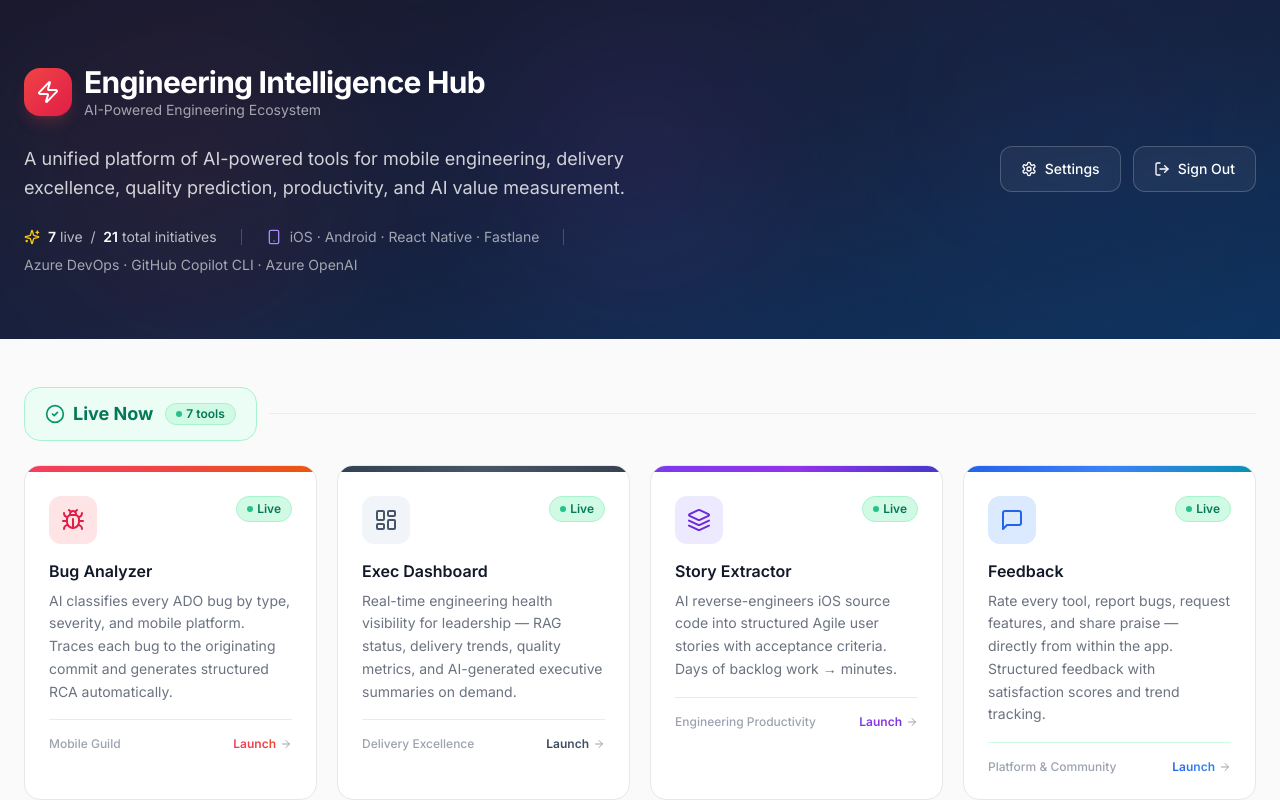
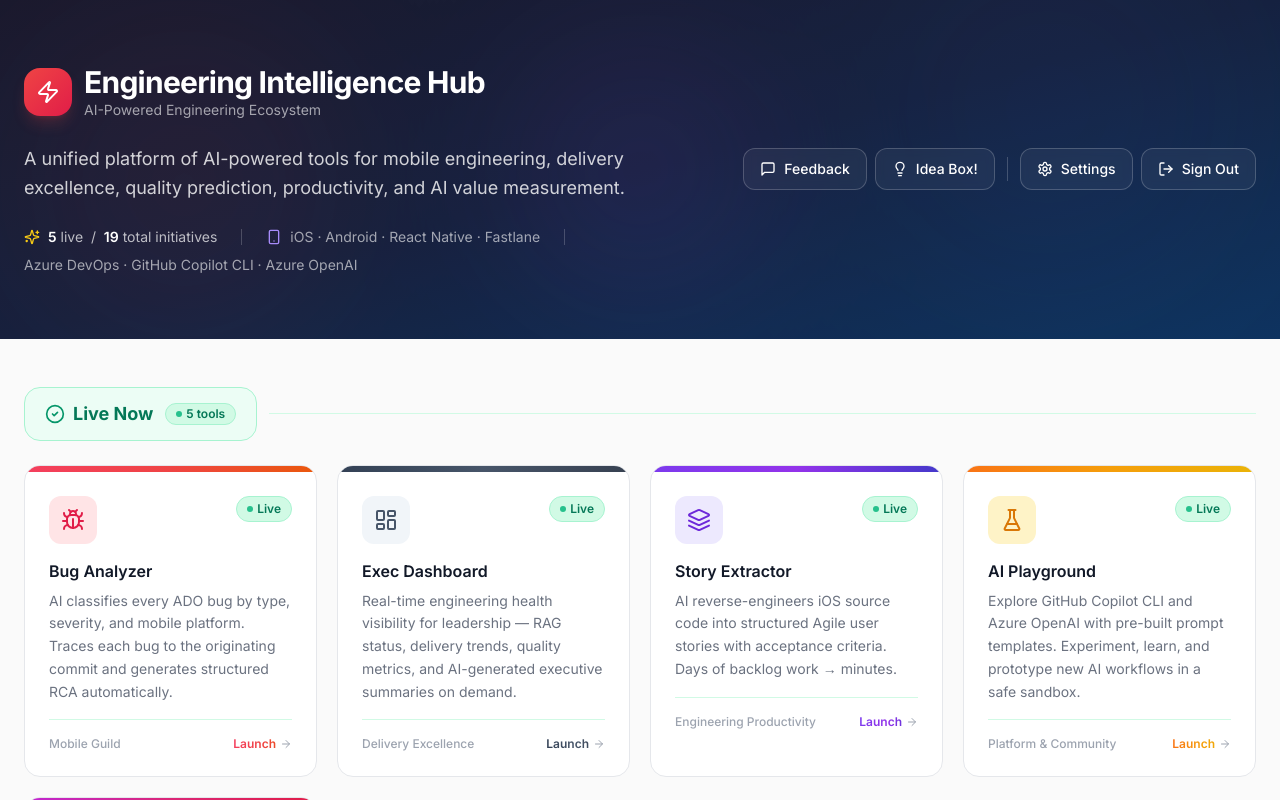
Before and after one commit to amrhossamvis/engintel, a Next.js app in the folder portal/: page / in a window 1280 px wide. Shown: the top 800 px of the page. Built offline with nearby package versions, Linux system fonts and the light colour scheme.

Commit message:
feat: update layout and styling for feedback and idea box links in the hub page

```diff
--- a/portal/src/app/page.tsx
+++ b/portal/src/app/page.tsx
@@ -240,28 +240,6 @@
     status: 'coming-soon',
     category: 'Engineering Productivity',
     quarter: 'Q4 2026',
-  },
-
-  // ── Platform & Community ─────────────────────────────────────────────────
-  {
-    id: 'feedback',
-    title: 'Feedback Dashboard',
-    shortTitle: 'Feedback',
-    description: 'Rate every tool, report bugs, request features, and share praise — directly from within the app. Structured feedback with satisfaction scores and trend tracking.',
-    icon: <MessageSquare className="w-6 h-6" />,
-    href: '/feedback',
-    status: 'active',
-    category: 'Platform & Community',
-  },
-  {
-    id: 'idea-box',
-    title: 'Idea Box',
-    shortTitle: 'Idea Box',
-    description: 'Submit tool ideas, vote on what matters most, and watch them move from concept to shipped. Community-owned backlog with status tracking and comments.',
-    icon: <Lightbulb className="w-6 h-6" />,
-    href: '/idea-box',
-    status: 'active',
-    category: 'Platform & Community',
   },
   {
     id: 'playground',
@@ -552,17 +530,38 @@
               </div>
             </div>
 
-            <div className="flex gap-3">
+            <div className="flex items-center gap-2">
+              {/* Icon-only utility links */}
+              <Link
+                href="/feedback"
+                title="Feedback Dashboard"
+                className="inline-flex items-center gap-2 rounded-xl border border-white/20 bg-white/5 backdrop-blur-sm px-4 py-2.5 text-sm font-medium text-white hover:bg-white/10 transition-all duration-200"
+              >
+                <MessageSquare className="w-4 h-4" />
+                Feedback
+              </Link>
+              <Link
+                href="/idea-box"
+                title="Idea Box"
+                className="inline-flex items-center gap-2 rounded-xl border border-white/20 bg-white/5 backdrop-blur-sm px-4 py-2.5 text-sm font-medium text-white hover:bg-white/10 transition-all duration-200"
+              >
+                <Lightbulb className="w-4 h-4" />
+                Idea Box!
+              </Link>
+
+              {/* Divider */}
+              <div className="w-px h-6 bg-white/20 mx-1" />
+
               <Link
                 href="/settings"
-                className="inline-flex items-center gap-2 rounded-xl border border-white/20 bg-white/5 backdrop-blur-sm px-5 py-3 text-sm font-medium text-white hover:bg-white/10 transition-all duration-200"
+                className="inline-flex items-center gap-2 rounded-xl border border-white/20 bg-white/5 backdrop-blur-sm px-4 py-2.5 text-sm font-medium text-white hover:bg-white/10 transition-all duration-200"
               >
                 <Settings className="w-4 h-4" />
                 Settings
               </Link>
               <button
                 onClick={handleLogout}
-                className="inline-flex items-center gap-2 rounded-xl border border-white/20 bg-white/5 backdrop-blur-sm px-5 py-3 text-sm font-medium text-white hover:bg-red-500/20 hover:border-red-400/40 transition-all duration-200"
+                className="inline-flex items-center gap-2 rounded-xl border border-white/20 bg-white/5 backdrop-blur-sm px-4 py-2.5 text-sm font-medium text-white hover:bg-red-500/20 hover:border-red-400/40 transition-all duration-200"
               >
                 <LogOut className="w-4 h-4" />
                 Sign Out
```
